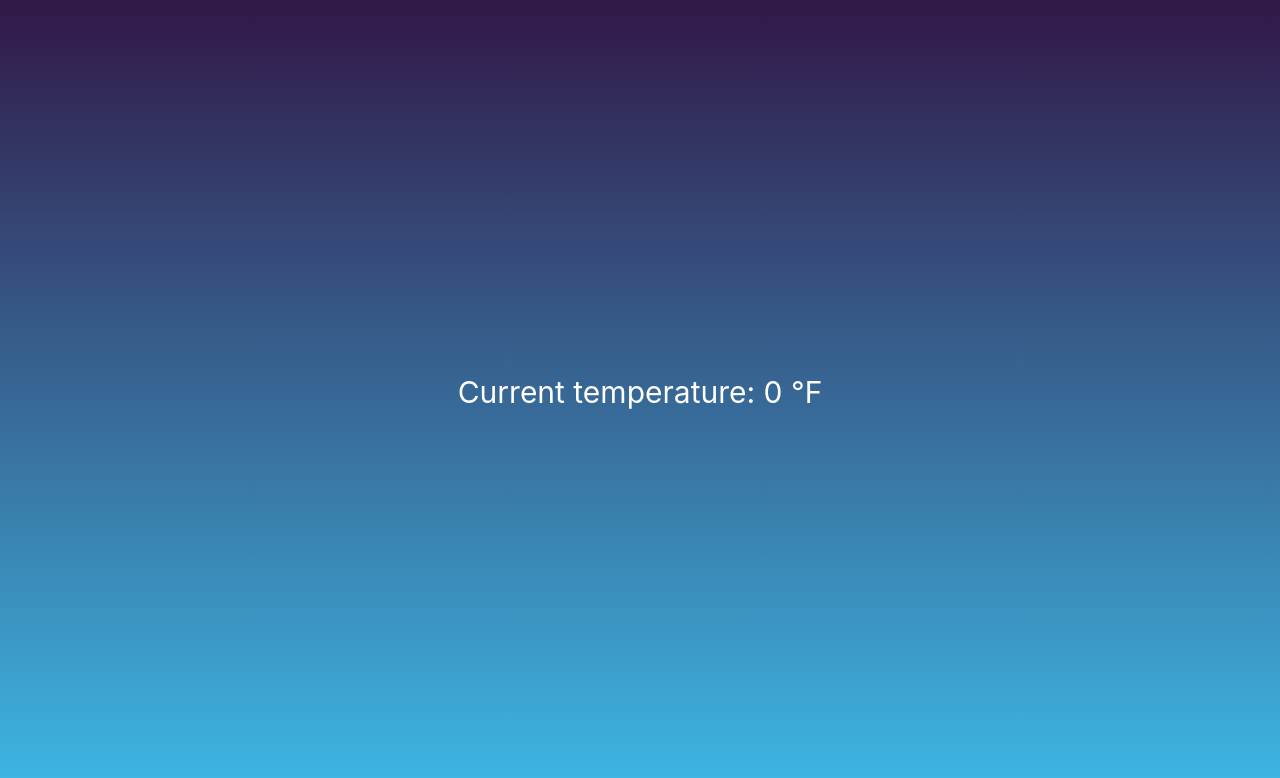
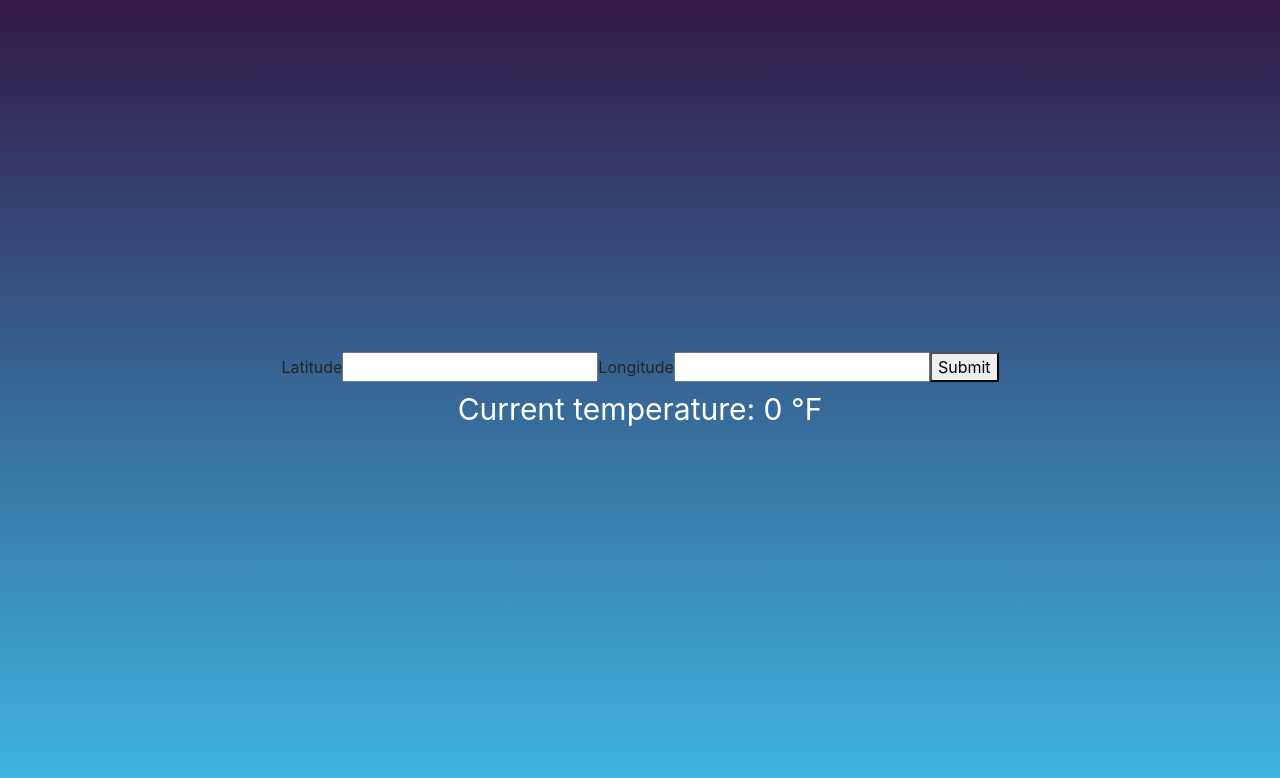
Before and after one commit to thegoliathgeek/Weather-Forecast, a React (Create React App) app: page /view in a window 1280 px wide. Shown: the top 778 px of the page. Built offline with nearby package versions, Linux system fonts and the light colour scheme; no server answers.

Commit message:
Added text input

```diff
--- a/src/Views/View.scss
+++ b/src/Views/View.scss
@@ -5,7 +5,7 @@ $ligtBlue: #3EB9E6;
 .containerMine{
   height: 100vh;
   display: flex;
-  flex-direction: row;
+  flex-direction: column;
   justify-content: center;
   align-items: center;
   background-image: -webkit-gradient(linear, left top, left bottom, from($purp), to($ligtBlue));
--- a/src/Views/View.tsx
+++ b/src/Views/View.tsx
@@ -1,30 +1,24 @@
 import React, {Component} from "react";
 import './View.scss';
 
-// 602dc18b5b6c4ca2928e944b4d35fd6f
-// https://api.opencagedata.com/geocode/v1/json?q=13.339168+77.113998&key=602dc18b5b6c4ca2928e944b4d35fd6f
 
-//TODO Fix getNames
-const getNames: any = (lat: any="13.339168", long: any="77.113998", ob: any) => {
-     return fetch(`https://api.opencagedata.com/geocode/v1/json?q=${lat}+${long}&key=602dc18b5b6c4ca2928e944b4d35fd6f`,{
-         method: 'GET'
-     }).then((e) => {
-         return e.json().then(rt => {
-            console.log(rt.results[0].components.county);
-            ob.setState({name: rt.results[0].components.county});
-            return {name: rt.results[0].components.county};
-        }).catch(eee => {
-            console.log("Json Error");
-            console.log(eee.message);
-        })
-    }).catch((err) => {
-        console.log("Fetch Error");
-        console.log(err.message);
-    });
+const getTimeZone:any =(ob:any,lat:number,long:number)=>{
+  const url:string =   `https://cors-anywhere.herokuapp.com/http://api.timezonedb.com/v2.1/get-time-zone?key=EP2XKFDTYLWD&format=json&by=position&lat=${lat}&lng=${long}`;
+   fetch(url).then(res=>{
+       res.json().then(jsn=>{
+          console.log(jsn.zoneName);
+          ob.setState({name: jsn.zoneName});
+      }).catch(jsnErr=>{
+            console.log("JSON Error Time Zone : "+jsnErr.message);
+      });
+  }).catch(err=>{
+      console.log('Time zone fetch error : '+err.message);
+  });
+
 };
+const callApi: any = (ob: any,lat: number=13.339168,long:number=77.113998) => {
 
-const callApi: any = (ob: any) => {
-    return fetch('https://cors-anywhere.herokuapp.com/https://api.darksky.net/forecast/ded211a3d6cf32db932883277e961ab4/13.339168,77.113998').then(res => {
+    return fetch(`https://cors-anywhere.herokuapp.com/https://api.darksky.net/forecast/ded211a3d6cf32db932883277e961ab4/${lat},${long}`).then(res => {
         return res.json().then(jsn => {
             // @ts-ignore
             ob.setState({data: jsn});
@@ -37,19 +31,11 @@ const callApi: any = (ob: any) => {
     });
 };
 
-
 export default class View extends Component<{ months: Array<string>, prevData: any }> {
-    constructor(props: any) {
-        super(props);
-    }
-    componentDidMount(): void {
-        callApi(this);
-
-        getNames(this);
-    }
-
     state = {
         name:"",
+        latitude1:0,
+        longitude2:0,
         data: {
             latitude: '',
             longitude: '',
@@ -86,16 +72,46 @@ export default class View extends Component<{ months: Array<string>, prevData: a
             }
         }
     };
+    constructor(props: any) {
+        super(props);
+        callApi(this);
+
+    }
+    componentDidMount(): void {
+        setTimeout(()=>{
+            getTimeZone(this,this.state.data.latitude,this.state.data.longitude);
+        },2000);
+    }
+
+    onChangeLat(event: React.FormEvent<HTMLInputElement>){
+        event.preventDefault();
+        this.setState({latitude1: event.currentTarget.value});
+    }
+
+    onChangeLong(event: React.FormEvent<HTMLInputElement>){
+        event.preventDefault();
+        this.setState({longitude2: event.currentTarget.value});
+    }
+
 
     render() {
         return (<div>
+
             <div className='containerMine'>
+                <div>
+                    <label htmlFor="LAT">Latitude</label>
+                    <input id="LAT" type="text" onChange={this.onChangeLat}/>
+                    <label htmlFor="LONG">Longitude</label>
+                    <input id="LONG" type="text" onChange={this.onChangeLong}/>
+                    <button onClick={()=> callApi(this.state.latitude1,this.state.longitude2)}>Submit</button>
+                </div>
                 <div className='weather-container'>
                     <div className='data-cont'>
                         <p>Current temperature: <span>{this.state.data.currently.temperature} &#x2109;</span></p>
-                        <p>{this.state.name}</p>
+                        {this.state.name}
                     </div>
                 </div>
+
             </div>
         </div>);
     }
```
